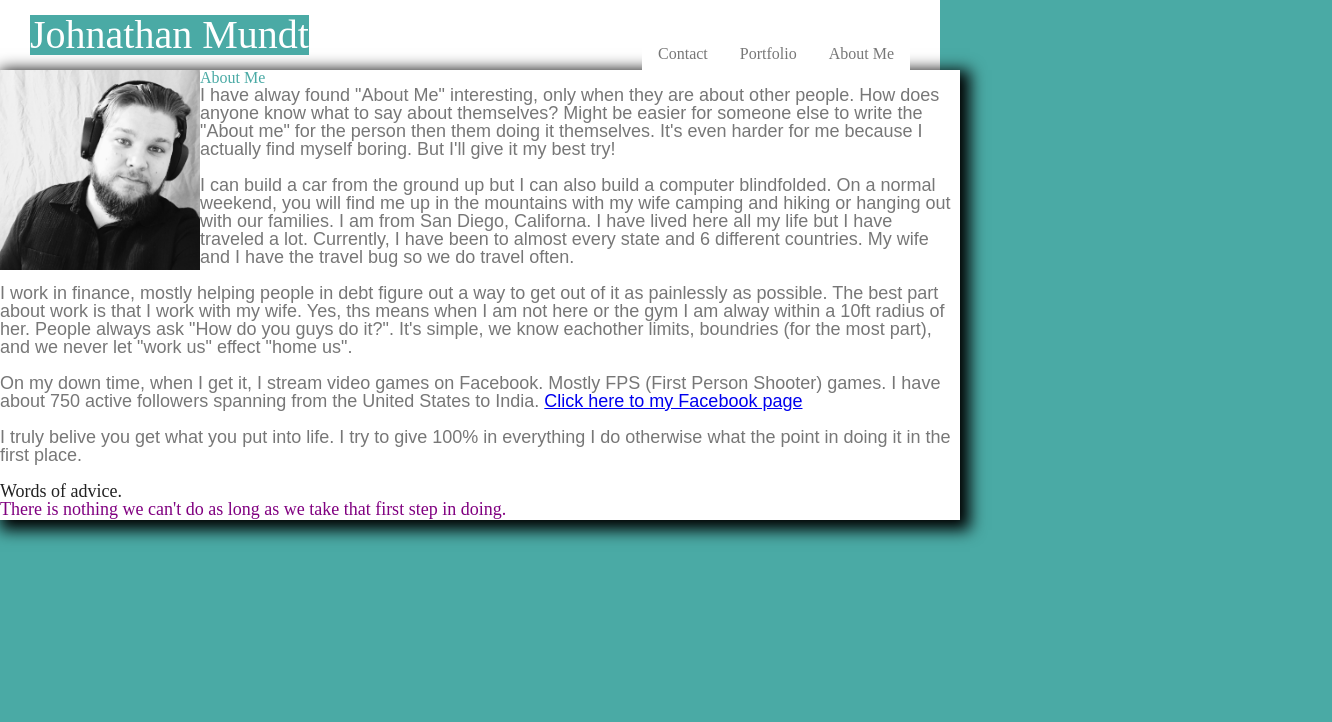
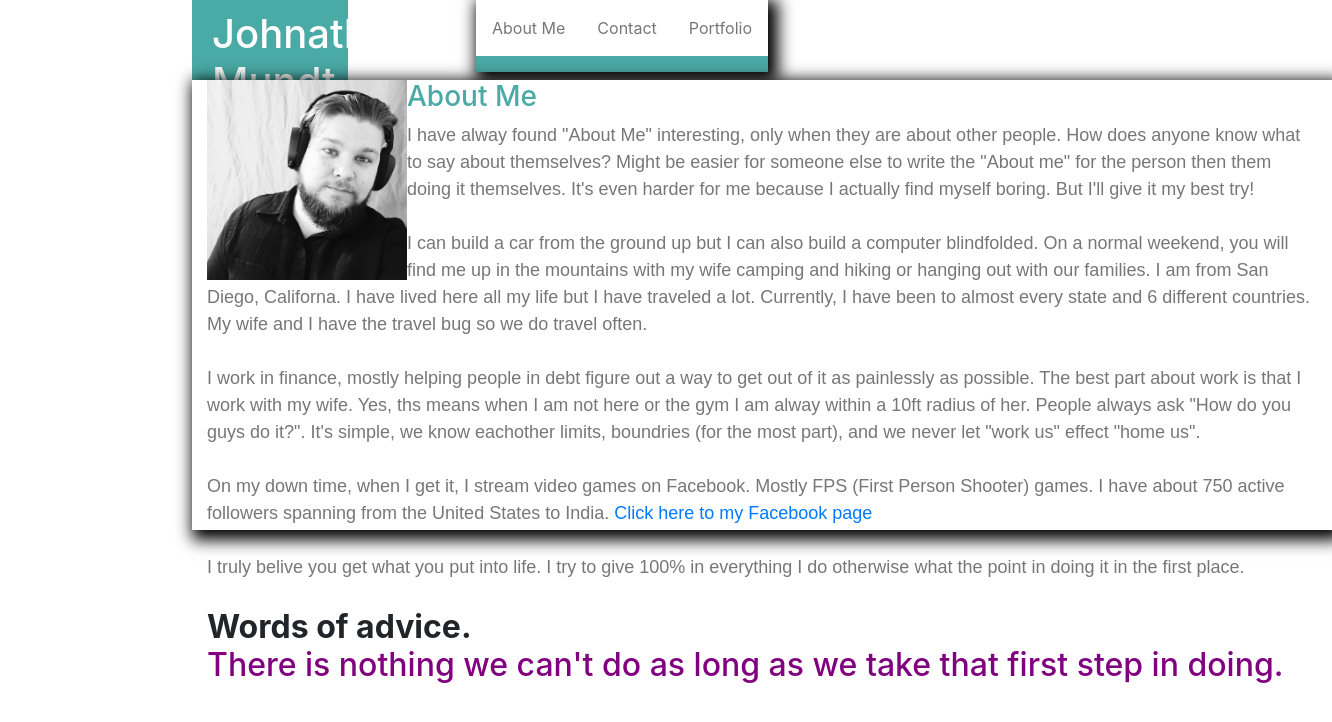
Before and after one commit to jmg1478/jmg1478.github.io, a plain HTML site: page index.html in a window 1280 px wide. Shown: the whole page, 1332 px wide, since content can reach past the window. Drawn offline with nearby package versions, Linux system fonts and the light colour scheme.

Commit message:
bootstrap

```diff
--- a/css/style.css
+++ b/css/style.css
@@ -1,23 +1,31 @@
 body {
+@media (min-width: 576px) { ... }
+@media (min-width: 768px) { ... }
+@media (min-width: 992px) { ... }
+@media (min-width: 1200px) { ... }
   background-color: #4aaaa5;
+
 }
 header {
-  padding: 30px;
+  position: relative;
+  padding: 0% 15% 0% 15%;
+  top: 0px;
   background-color: #ffffff;
   border-color: #cccccc;
  clear:both;
- height: 10px;
- width: 880px;
+ height: 54px;
+width: 960px;
 }
 h3 {
   color: #4aaaa5;
 }
 h1 {
-  margin-top: -15px;
   float: left;
-  font-size: 250%;
+  padding: 10px 15px 10px 20px;
+  font-size:225%;
   color: #ffffff;
   background-color: #4aaaa5;
+  width: 27%;
   font-family: 'font-family: 'Georgia', Times, Times New Roman, Serif;'
 }
 .image {
@@ -25,15 +33,27 @@ h1 {
 }
 nav {
   float: right;
+  margin-bottom: 1%;
+  -webkit-box-shadow: 5px 5px 15px 5px #000000;
+  box-shadow: 5px 5px 15px 5px #000000;
+  background-color: #4aaaa5;
+  border-color: #dddddd;
 
 }
 .container {
+  position: absolute;
+  left: 15%;
+  right: 15%;
+  top: 80px;
   width: 960px;
   height: 450px;
   -webkit-box-shadow: 5px 5px 15px 5px #000000;
   box-shadow: 5px 5px 15px 5px #000000;
   background-color: #ffffff;
   border-color: #dddddd;
+}
+a:hover {
+  color: green;
 }
 
 div {
--- a/index.html
+++ b/index.html
@@ -4,6 +4,8 @@
 <head>
     <link href="css\reset.css" rel="stylesheet" />
     <link href="css\style.css" rel="stylesheet" />
+    <link rel="stylesheet" href="https://stackpath.bootstrapcdn.com/bootstrap/4.3.1/css/bootstrap.min.css" integrity="sha384-ggOyR0iXCbMQv3Xipma34MD+dH/1fQ784/j6cY/iJTQUOhcWr7x9JvoRxT2MZw1T" crossorigin="anonymous">
+
 </head>
 
 <body>
@@ -11,10 +13,11 @@
         <h1>Johnathan Mundt</h1>
         <nav>
                 <ul>
-                        <li><a href="https://jmg1478.github.io/">About Me</a></li>
                         <li><a href="portfolio.html">Portfolio</a></li>
                         <li><a href="contact.html">Contact</a></li>
+                        <li><a href="https://jmg1478.github.io/">About Me</a></li>
                       </ul>
+        </nav>
     </header>
 
 
```
Also changed, not shown: contact.html (+1 -1 lines).
